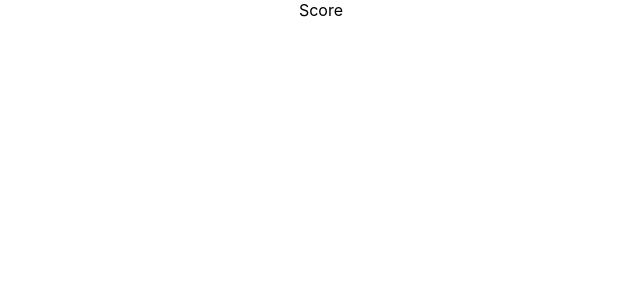
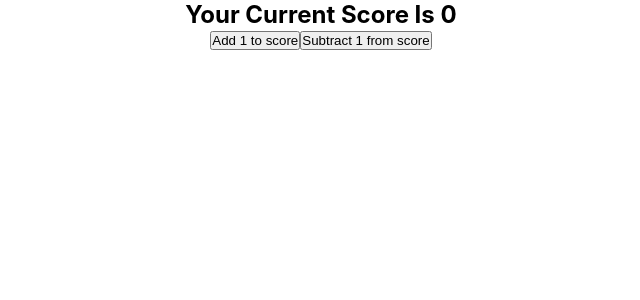
Before and after one commit to JohanSwannie/react-exercise07, a React (Create React App) app: page / in a window 1280 px wide. Shown: the top 300 px of the page, without its empty margins (319-959 px from the left). Built offline with nearby package versions, Linux system fonts and the light colour scheme.

Commit message:
Update Score JSX Component

```diff
--- a/src/Score.jsx
+++ b/src/Score.jsx
@@ -1,7 +1,22 @@
-import { useState } from "react";
+import { useEffect, useState } from "react";
 
 const Score = () => {
-  return <div>Score</div>;
+  const [score, setScore] = useState(localStorage.getItem("currentScore") || 0);
+
+  useEffect(() => {
+    localStorage.setItem("currentScore", score);
+  }, [score]);
+  return (
+    <div>
+      <h2>Your Current Score Is {score}</h2>
+      <button onClick={() => setScore((prevaScore) => prevaScore + 1)}>
+        Add 1 to score
+      </button>
+      <button onClick={() => setScore((prevbScore) => prevbScore - 1)}>
+        Subtract 1 from score
+      </button>
+    </div>
+  );
 };
 
 export default Score;
```
